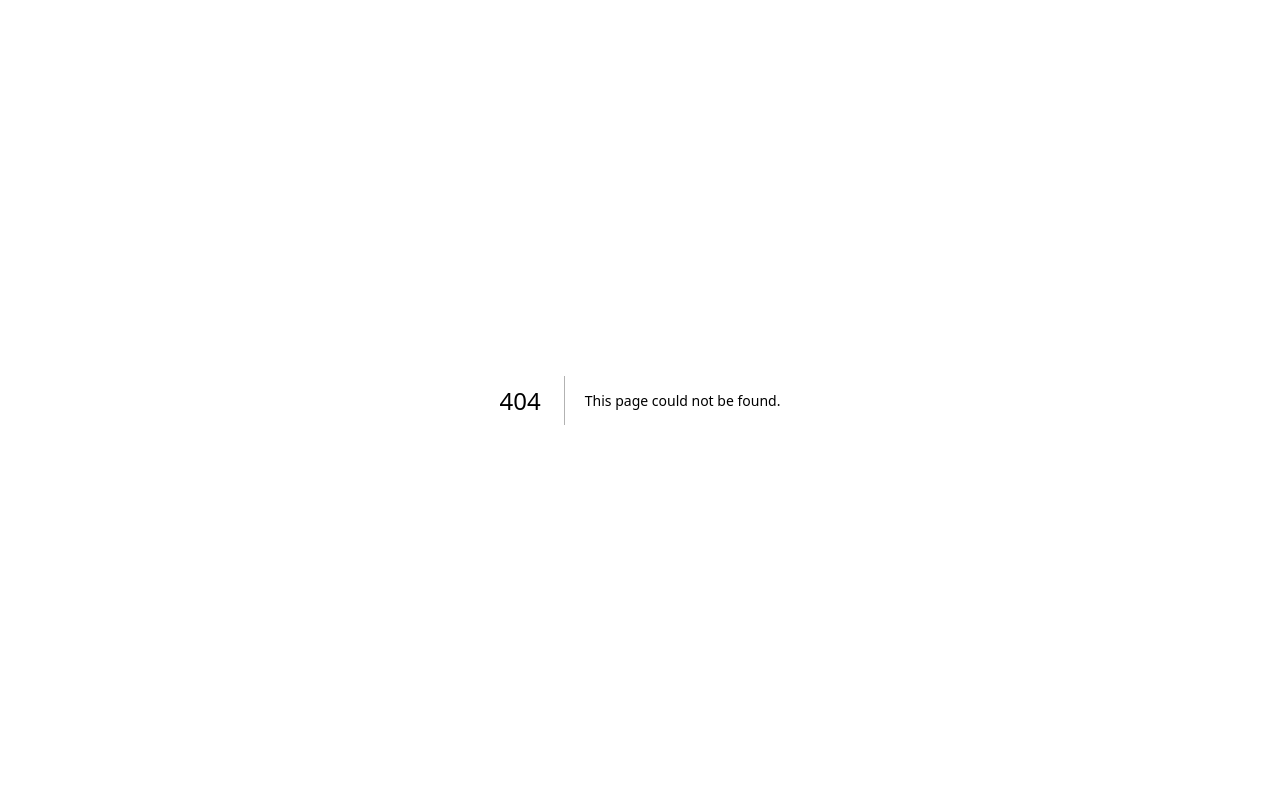
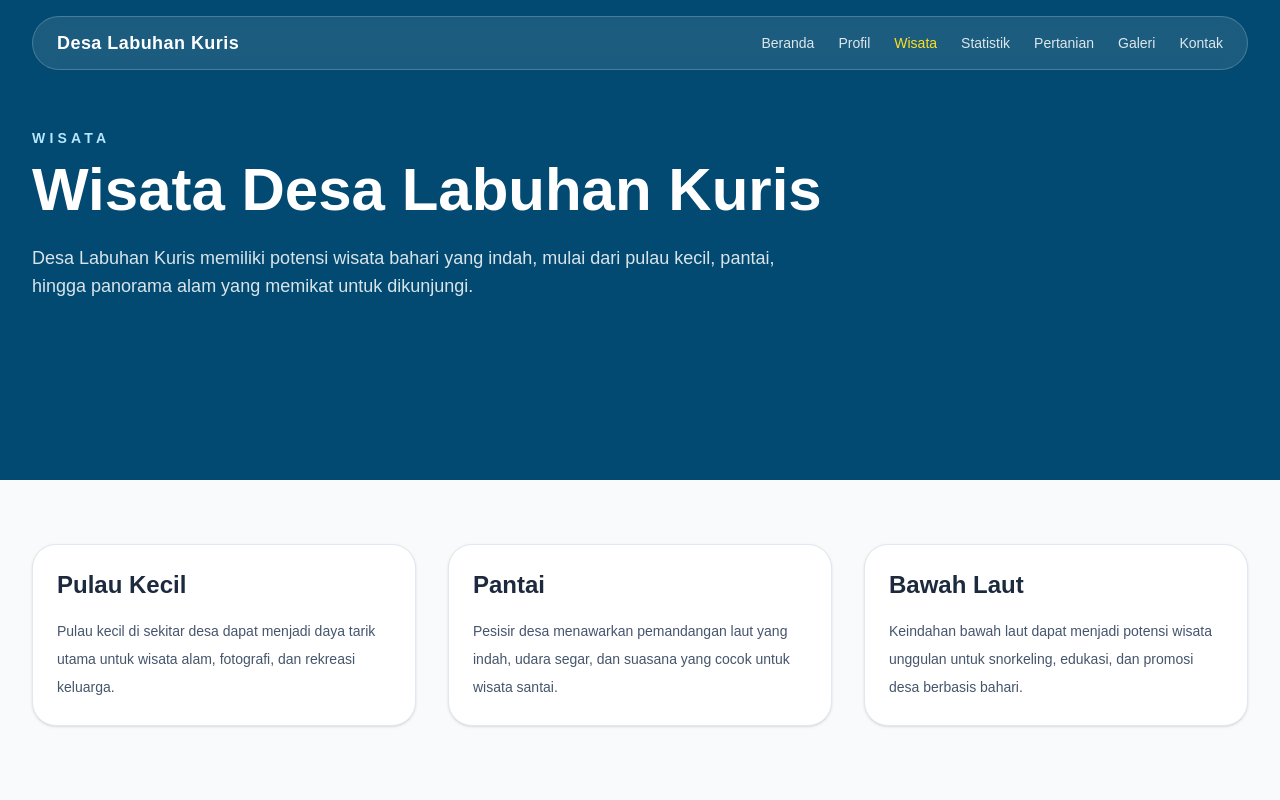
Before and after one commit to dhaniverdant/labuhan-kuris, a Next.js app: page /wisata in a window 1280 px wide. Before the commit this address had no page. Shown: the top 800 px of the page. Built offline with nearby package versions, Linux system fonts and the light colour scheme.

Commit message:
create wisata page

```diff
--- a/app/page.tsx
+++ b/app/page.tsx
@@ -3,6 +3,7 @@
 import Link from "next/link";
 import { getImageProps } from "next/image";
 import { useEffect, useState } from "react";
+import { wisataItems } from "@/data/wisata";
 
 type HeroSlide = {
   title: string;
@@ -32,21 +33,6 @@ const heroSlides: HeroSlide[] = [
       "Lanskap alam yang memperkuat daya tarik wisata desa dan cocok ditampilkan di halaman utama.",
     desktopImage: "/images/dangar-rea.jpg",
     mobileImage: "/images/mobile/dangar-rea-mobile.jpg",
-  },
-];
-
-const wisata = [
-  {
-    title: "Pulau Kecil Eksotis",
-    desc: "Pulau kecil yang cocok untuk menikmati laut jernih, berfoto, dan bersantai bersama keluarga.",
-  },
-  {
-    title: "Pantai yang Menawan",
-    desc: "Pesisir desa menawarkan panorama alami, udara segar, dan suasana yang cocok untuk wisata santai.",
-  },
-  {
-    title: "Keindahan Bawah Laut",
-    desc: "Pemandangan bawah laut yang indah berpotensi dikembangkan untuk snorkeling dan wisata edukasi.",
   },
 ];
 
@@ -236,13 +222,16 @@ export default function Page() {
             </p>
             <h2 className="mt-2 text-3xl font-bold">Pesona bahari desa</h2>
           </div>
-          <button className="rounded-2xl border border-slate-200 bg-white px-5 py-3 text-sm font-semibold shadow-sm">
+          <Link
+            href="/wisata"
+            className="rounded-2xl border border-slate-200 bg-white px-5 py-3 text-sm font-semibold shadow-sm"
+          >
             Lihat Semua
-          </button>
+          </Link>
         </div>
 
         <div className="mt-8 grid gap-6 md:grid-cols-3">
-          {wisata.map((item) => (
+          {wisataItems.map((item) => (
             <article
               key={item.title}
               className="rounded-3xl border border-slate-200 bg-white p-5 shadow-sm transition hover:-translate-y-1 hover:shadow-lg"
@@ -250,11 +239,14 @@ export default function Page() {
               <div className="mb-4 h-44 rounded-2xl bg-linear-to-br from-sky-100 via-cyan-50 to-emerald-100" />
               <h3 className="text-xl font-bold">{item.title}</h3>
               <p className="mt-3 text-sm leading-6 text-slate-600">
-                {item.desc}
+                {item.description}
               </p>
-              <button className="mt-5 text-sm font-semibold text-sky-700">
+              <Link
+                href="/wisata"
+                className="mt-5 inline-block text-sm font-semibold text-sky-700"
+              >
                 Baca Detail →
-              </button>
+              </Link>
             </article>
           ))}
         </div>
--- /dev/null
+++ b/app/wisata/page.tsx
@@ -0,0 +1,30 @@
+import PageHero from '@/components/page-hero';
+import { wisataItems } from '@/data/wisata';
+
+export default function WisataPage() {
+  return (
+    <main className="min-h-screen bg-slate-50 text-slate-800">
+      <PageHero
+        eyebrow="Wisata"
+        title="Wisata Desa Labuhan Kuris"
+        description="Desa Labuhan Kuris memiliki potensi wisata bahari yang indah, mulai dari pulau kecil, pantai, hingga panorama alam yang memikat untuk dikunjungi."
+      />
+
+      <section className="mx-auto max-w-7xl px-6 py-16 lg:px-8">
+        <div className="grid gap-8 md:grid-cols-3">
+          {wisataItems.map((item) => (
+            <article
+              key={item.title}
+              className="rounded-3xl border border-slate-200 bg-white p-6 shadow-sm"
+            >
+              <h2 className="text-2xl font-bold">{item.title}</h2>
+              <p className="mt-4 text-sm leading-7 text-slate-600">
+                {item.description}
+              </p>
+            </article>
+          ))}
+        </div>
+      </section>
+    </main>
+  );
+}
--- a/components/navbar.tsx
+++ b/components/navbar.tsx
@@ -7,7 +7,7 @@ import { useState } from 'react';
 const navItems = [
   { label: 'Beranda', href: '/' },
   { label: 'Profil', href: '/profil' },
-  { label: 'Wisata', href: '/#wisata' },
+  { label: 'Wisata', href: '/wisata' },
   { label: 'Statistik', href: '/#statistik' },
   { label: 'Pertanian', href: '/#pertanian' },
   { label: 'Galeri', href: '/#galeri' },
@@ -48,6 +48,7 @@ export default function Navbar() {
     if (href === '/') return pathname === '/';
     if (href === '/profil') return pathname === '/profil';
     if (href === '/kontak') return pathname === '/kontak';
+    if (href === '/wisata') return pathname === '/wisata';
     return false;
   };
 
--- /dev/null
+++ b/data/wisata.ts
@@ -0,0 +1,17 @@
+export const wisataItems = [
+  {
+    title: 'Pulau Kecil',
+    description:
+      'Pulau kecil di sekitar desa dapat menjadi daya tarik utama untuk wisata alam, fotografi, dan rekreasi keluarga.',
+  },
+  {
+    title: 'Pantai',
+    description:
+      'Pesisir desa menawarkan pemandangan laut yang indah, udara segar, dan suasana yang cocok untuk wisata santai.',
+  },
+  {
+    title: 'Bawah Laut',
+    description:
+      'Keindahan bawah laut dapat menjadi potensi wisata unggulan untuk snorkeling, edukasi, dan promosi desa berbasis bahari.',
+  },
+];
```
